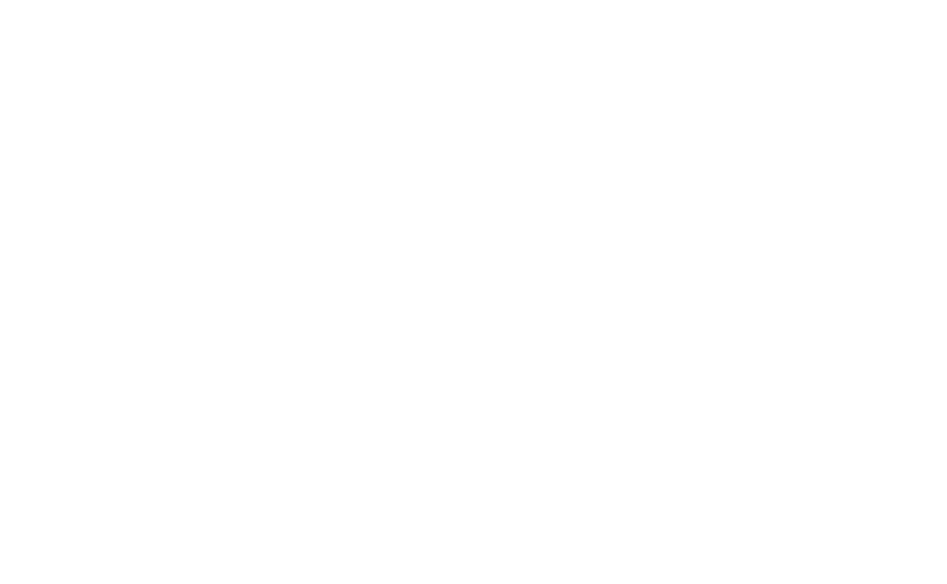
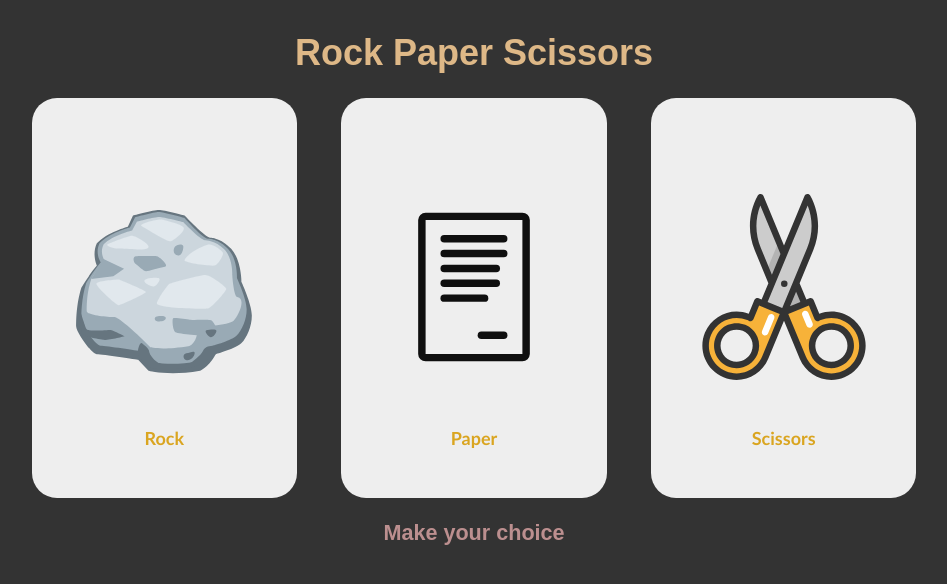
Before and after one commit to AhmedHamdiy/Rock_Paper_Scissors, a plain HTML site: page index.html in a window 1280 px wide. Shown: the whole page, without its empty margins (166-1113 px from the left). Drawn offline with Linux system fonts and the light colour scheme; a web font is replaced by a local one.

Commit message:
Finish The Task

```diff
--- a/index.html
+++ b/index.html
@@ -4,8 +4,25 @@
     <meta charset="UTF-8">
     <meta name="viewport" content="width=device-width, initial-scale=1.0">
     <title>Rock Paper Scissors</title>
+    <link  rel="stylesheet" type="text/css" href="style.css"></link>
 </head>
 <body>
-
+    <h1>Rock Paper Scissors</h1>
+    <div class="choices-container ">
+        <div class="rock choice">
+            <img class="img" src="img/rock-svgrepo-com.svg"></img>
+            Rock
+        </div>
+        <div class="paper choice">
+            <img class="img" src="img/paper-document-svgrepo-com.svg"></img>
+            Paper
+        </div>
+        <div class="scissors choice">
+            <img class="img" src="img/scissors.svg"></img>
+            Scissors
+        </div>
+    </div>
+    <p class="winner">Make your choice</p>
+    <script src="main.js"></script>
 </body>
 </html>
--- a/main.js
+++ b/main.js
@@ -0,0 +1,39 @@
+const choices = document.querySelectorAll('.choice');
+const winner = document.querySelector('.winner');
+
+choices.forEach((choice) => {
+    choice.addEventListener('click', () => {
+        let cmpChoice = random();
+
+        if (cmpChoice === 'Rock' && choice.classList.contains('paper')) winner.innerHTML = 'You won. Paper wins Rock!!';
+        if (cmpChoice === 'Scissors' && choice.classList.contains('rock')) winner.innerHTML = 'You won. Rock wins Scissors!!';
+        if (cmpChoice === 'Paper' && choice.classList.contains('scissors')) winner.innerHTML = 'You won. Scissors wins Paper!!';
+
+        if (cmpChoice === 'Rock' && choice.classList.contains('scissors')) winner.innerHTML = 'You Lost. Rock wins Scissors!!';
+        if (cmpChoice === 'Scissors' && choice.classList.contains('paper')) winner.innerHTML = 'You Lost. Scissors wins Paper!!';
+        if (cmpChoice === 'Paper' && choice.classList.contains('rock')) winner.innerHTML = 'You Lost. Paper wins Rock!!';
+
+        if (cmpChoice === 'Rock' && choice.classList.contains('rock')) winner.innerHTML = 'Tie';
+        if (cmpChoice === 'Scissors' && choice.classList.contains('scissors')) winner.innerHTML = 'Tie';
+        if (cmpChoice === 'Paper' && choice.classList.contains('paper')) winner.innerHTML = 'Tie';
+    });
+});
+
+function random() {
+    let random = Math.floor(Math.random() * 3);
+    let computerChoice = '';
+    switch (random) {
+        case 0:
+            computerChoice = 'Rock';
+            break;
+        case 1:
+            computerChoice = 'Paper';
+            break;
+        case 2:
+            computerChoice = 'Scissors';
+            break;
+        default:
+            computerChoice = '';
+    }
+    return computerChoice;
+}
--- a/style.css
+++ b/style.css
@@ -0,0 +1,56 @@
+@import url('https://fonts.googleapis.com/css2?family=Protest+Riot&display=swap');
+@import url('https://fonts.googleapis.com/css2?family=Lato&family=Protest+Riot&display=swap');
+
+body{
+    background-color: #333;
+    display: flex;
+    flex-direction: column;
+    align-items: center;
+    height: 100vh;
+    font-size: large;
+    font-weight: bold;
+    text-align: center;
+}
+.choices-container{
+    display: flex;
+    flex-direction: row;
+    justify-content: space-between;
+    width: 70%;
+    height: 50%;
+    margin: 0px auto;
+    border-radius: 25px;
+}
+
+h1{
+    font-family: 'Protest Riot', sans-serif;
+    color: burlywood;
+}
+
+
+.winner{
+    color: rosybrown;
+    font-size: larger;
+    font-family: 'Lato', sans-serif;
+    font-family: 'Protest Riot', sans-serif;
+}
+.choice{
+    width:30%;
+    background-color:#eee;
+    border-radius: 25px;
+    display: flex;
+    flex-direction: column;
+    color: goldenrod;
+    font-family: 'Gill Sans', 'Gill Sans MT', Calibri, 'Trebuchet MS', sans-serif;
+    justify-content: center;
+    align-items: center;
+}
+.choice:hover{
+    background-color: #ddd;
+    cursor: pointer;
+}
+
+.img{
+    height: 70%;
+    width: 70%;
+    position: relative;
+}
```
Also changed, not shown: evil cmp.png (deleted), img/paper-document-svgrepo-com.svg (renamed from paper-document-svgrepo-com.svg), img/rock-svgrepo-com.svg (renamed from rock-svgrepo-com.svg), img/scissors.svg (renamed from scissors.svg), scissors-svgrepo-com.svg (deleted), 1 other file.
